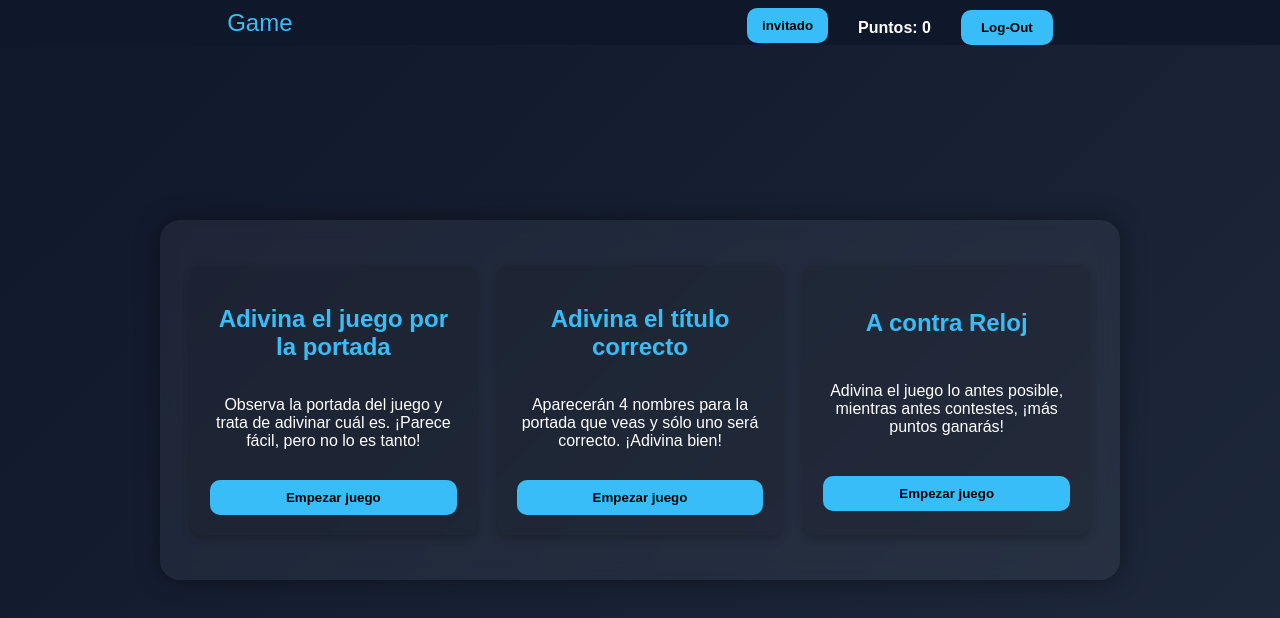
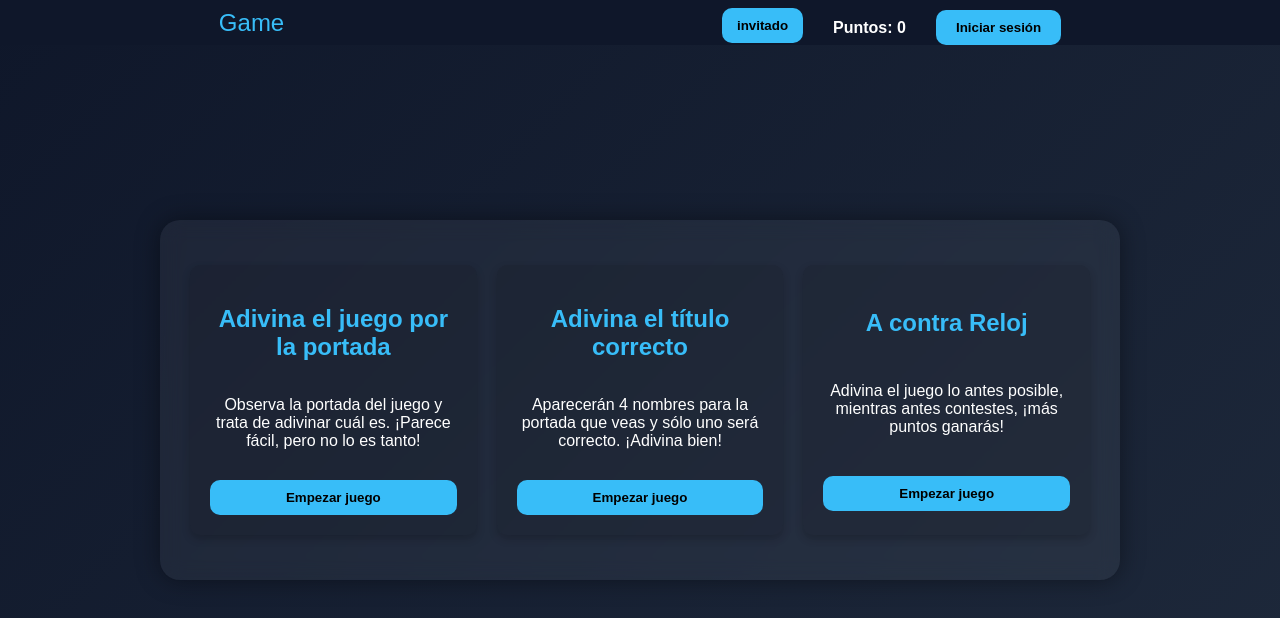
Before and after one commit to Danielestoj/Proyect2-WebReact, a React (Vite) app: page / in a window 1280 px wide. Both pictures are taken after a click on the button "Entrar". Shown: the top 618 px of the page. Built offline with nearby package versions, Linux system fonts and the light colour scheme.

Commit message:
cambio header

```diff
--- a/src/components/Header/Header.jsx
+++ b/src/components/Header/Header.jsx
@@ -24,7 +24,7 @@ function NavBar() {
             </button>
             <span className="navbar-points">Puntos: {user.maxPoints}</span>
             <button onClick={() => { logout(); navigate('/'); }} className="navbar-logout-btn">
-              Log-Out
+              {user.name === "invitado" ? 'Iniciar sesión' : 'Logout'}
             </button>
           </>
         ) : (
```
